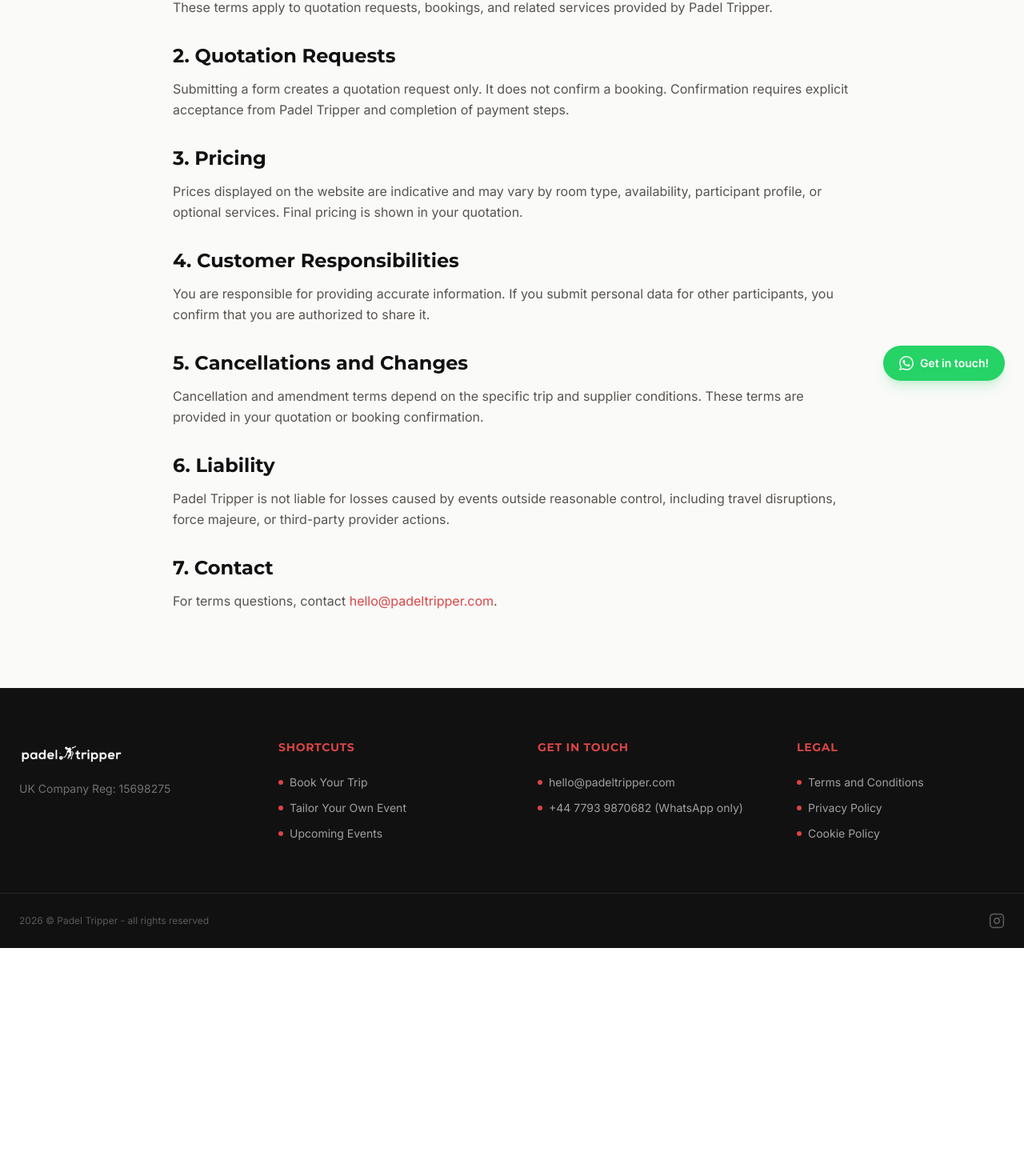
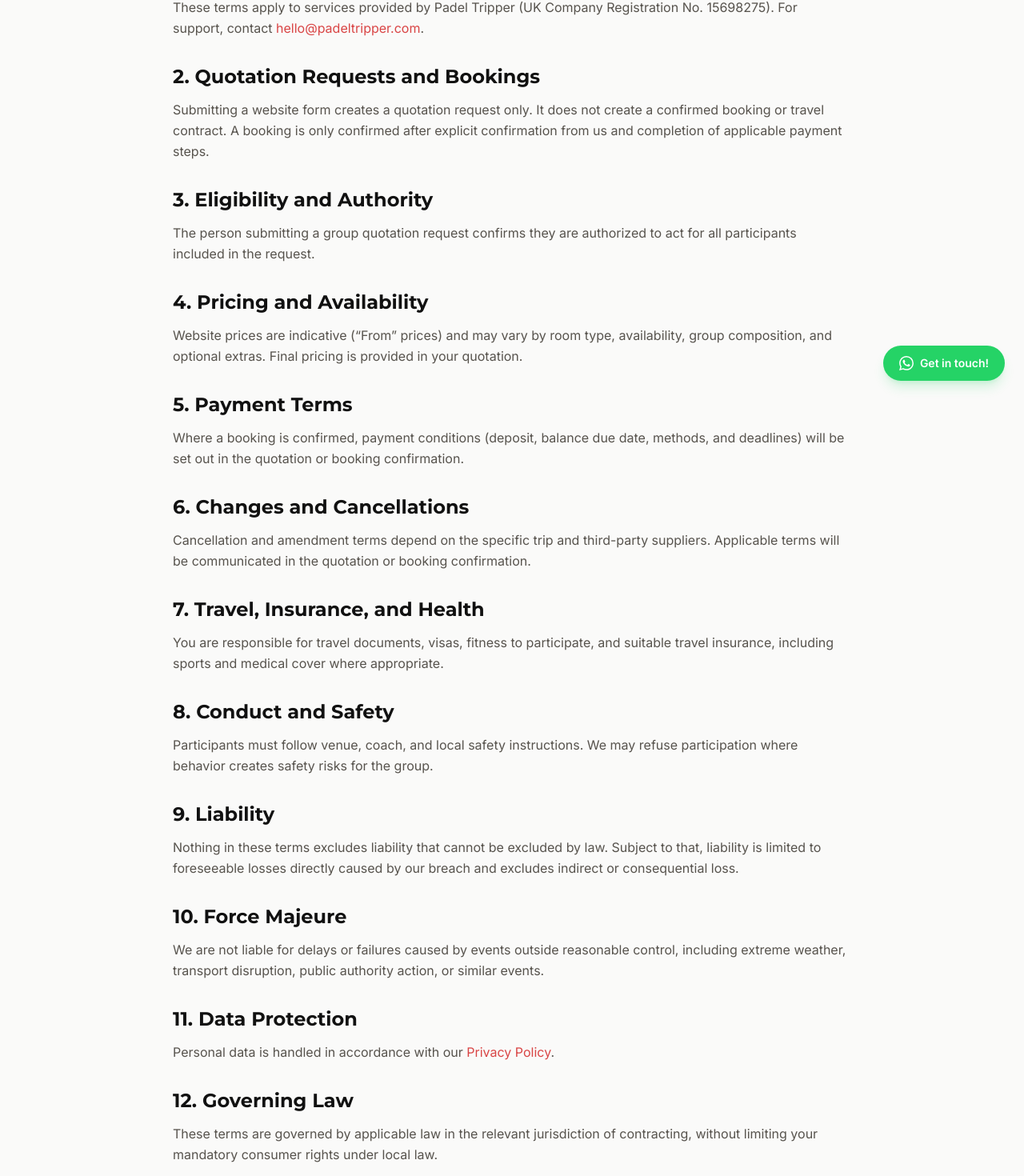
Before and after one commit to ewenrousseauerb5-tech/padeltripper, a Next.js app: page /terms-and-conditions in a window 1280 px wide. Shown: the part 300-1770 px from the top of the page at 80% size. Before the commit the page ends 1485 px from the top, so only its background shows below. Built offline with nearby package versions, Linux system fonts and the light colour scheme.

Commit message:
Expand legal pages with compliance-focused privacy terms and cookie content

```diff
--- a/app/cookie-policy/page.tsx
+++ b/app/cookie-policy/page.tsx
@@ -15,35 +15,61 @@
 
         <div className="space-y-8 text-stone-600 leading-relaxed">
           <section>
-            <h2 className="font-serif text-2xl font-bold text-brand-dark mb-3">1. What Are Cookies</h2>
-            <p>Cookies are small text files placed on your device to help websites function and improve user experience.</p>
-          </section>
-
-          <section>
-            <h2 className="font-serif text-2xl font-bold text-brand-dark mb-3">2. How We Use Cookies</h2>
+            <h2 className="font-serif text-2xl font-bold text-brand-dark mb-3">1. What Cookies Are</h2>
             <p>
-              We use necessary cookies for website operation and may use analytics or performance cookies to understand
-              usage trends and improve the site.
+              Cookies are small text files stored on your device when you visit a website. Similar technologies
+              (local storage, pixels, scripts) may be used for comparable purposes.
             </p>
           </section>
 
           <section>
-            <h2 className="font-serif text-2xl font-bold text-brand-dark mb-3">3. Cookie Categories</h2>
-            <p>Typical categories include strictly necessary, analytics, and functionality cookies.</p>
+            <h2 className="font-serif text-2xl font-bold text-brand-dark mb-3">2. Why We Use Cookies</h2>
+            <p>We use cookies for:</p>
+            <ul className="list-disc pl-6 space-y-1">
+              <li>Strictly necessary website operation and security.</li>
+              <li>Remembering basic preferences where applicable.</li>
+              <li>Analytics/performance measurement (only where consent is required and provided).</li>
+            </ul>
           </section>
 
           <section>
-            <h2 className="font-serif text-2xl font-bold text-brand-dark mb-3">4. Managing Preferences</h2>
+            <h2 className="font-serif text-2xl font-bold text-brand-dark mb-3">3. Cookie Categories</h2>
+            <ul className="list-disc pl-6 space-y-1">
+              <li><strong>Strictly Necessary:</strong> required for core site functions and security.</li>
+              <li><strong>Functional:</strong> help remember user preferences.</li>
+              <li><strong>Analytics:</strong> help us understand website usage and improve services.</li>
+            </ul>
+          </section>
+
+          <section>
+            <h2 className="font-serif text-2xl font-bold text-brand-dark mb-3">4. Third-Party Services</h2>
             <p>
-              You can control cookies through your browser settings and, where available, through our cookie
-              preferences banner.
+              Some cookies or similar technologies may be set by third-party providers we use to run and secure the
+              site. Where required by law, non-essential cookies are only used after consent.
             </p>
           </section>
 
           <section>
-            <h2 className="font-serif text-2xl font-bold text-brand-dark mb-3">5. Contact</h2>
+            <h2 className="font-serif text-2xl font-bold text-brand-dark mb-3">5. Managing Cookie Choices</h2>
             <p>
-              For cookie-related questions, email <a className="text-brand-red hover:underline" href="mailto:hello@padeltripper.com">hello@padeltripper.com</a>.
+              You can manage cookie preferences through our cookie banner/preferences tool (when enabled) and through
+              your browser settings. Disabling strictly necessary cookies may affect website functionality.
+            </p>
+          </section>
+
+          <section>
+            <h2 className="font-serif text-2xl font-bold text-brand-dark mb-3">6. Changes to This Policy</h2>
+            <p>
+              We may update this policy to reflect legal, technical, or operational changes. Updates are posted on this
+              page with a revised “Last updated” date.
+            </p>
+          </section>
+
+          <section>
+            <h2 className="font-serif text-2xl font-bold text-brand-dark mb-3">7. Contact</h2>
+            <p>
+              For cookie questions, contact{' '}
+              <a className="text-brand-red hover:underline" href="mailto:hello@padeltripper.com">hello@padeltripper.com</a>.
             </p>
           </section>
         </div>
--- a/app/privacy-policy/page.tsx
+++ b/app/privacy-policy/page.tsx
@@ -15,59 +15,114 @@
 
         <div className="space-y-8 text-stone-600 leading-relaxed">
           <section>
-            <h2 className="font-serif text-2xl font-bold text-brand-dark mb-3">1. Who We Are</h2>
+            <h2 className="font-serif text-2xl font-bold text-brand-dark mb-3">1. Data Controller</h2>
             <p>
-              Padel Tripper organizes padel travel experiences and processes personal data to handle quotation requests,
-              customer communication, and trip administration.
+              Padel Tripper (UK Company Registration No. 15698275) is the data controller for personal data processed
+              through this website and quotation forms.
+            </p>
+            <p>
+              Contact for privacy matters:{' '}
+              <a className="text-brand-red hover:underline" href="mailto:hello@padeltripper.com">hello@padeltripper.com</a>.
             </p>
           </section>
 
           <section>
-            <h2 className="font-serif text-2xl font-bold text-brand-dark mb-3">2. Data We Collect</h2>
+            <h2 className="font-serif text-2xl font-bold text-brand-dark mb-3">2. Personal Data We Collect</h2>
+            <p>Depending on your interaction with us, we may collect:</p>
+            <ul className="list-disc pl-6 space-y-1">
+              <li>Lead traveler details (name, email, phone).</li>
+              <li>Participant details submitted by the lead traveler (name, email, level, requirements).</li>
+              <li>Trip and accommodation preferences and special requests.</li>
+              <li>Communication and customer support records.</li>
+              <li>Technical and usage data (for security and website operation).</li>
+            </ul>
+          </section>
+
+          <section>
+            <h2 className="font-serif text-2xl font-bold text-brand-dark mb-3">3. How and Why We Use Data</h2>
+            <p>We process personal data to:</p>
+            <ul className="list-disc pl-6 space-y-1">
+              <li>Handle quotation requests and respond to inquiries.</li>
+              <li>Administer potential and confirmed travel arrangements.</li>
+              <li>Communicate important service updates.</li>
+              <li>Maintain website security and prevent abuse.</li>
+              <li>Meet legal, accounting, and regulatory obligations.</li>
+            </ul>
+          </section>
+
+          <section>
+            <h2 className="font-serif text-2xl font-bold text-brand-dark mb-3">4. Legal Bases for Processing</h2>
+            <p>We rely on one or more of the following legal bases under UK GDPR / EU GDPR:</p>
+            <ul className="list-disc pl-6 space-y-1">
+              <li>Pre-contractual steps at your request (for quotations and trip planning).</li>
+              <li>Performance of a contract (where a booking is confirmed).</li>
+              <li>Legitimate interests (service operations, support, fraud prevention).</li>
+              <li>Legal obligation (financial, tax, compliance records).</li>
+              <li>Consent (where required, including certain cookies/communications).</li>
+            </ul>
+          </section>
+
+          <section>
+            <h2 className="font-serif text-2xl font-bold text-brand-dark mb-3">5. Data Shared with Service Providers</h2>
+            <p>We use trusted processors to deliver services, including:</p>
+            <ul className="list-disc pl-6 space-y-1">
+              <li>Cloudflare (hosting and edge infrastructure).</li>
+              <li>Supabase (database infrastructure).</li>
+              <li>Resend (transactional email delivery).</li>
+            </ul>
+            <p>We only share data necessary for the relevant service and under contractual safeguards.</p>
+          </section>
+
+          <section>
+            <h2 className="font-serif text-2xl font-bold text-brand-dark mb-3">6. International Data Transfers</h2>
             <p>
-              We may collect lead booker details (name, email, phone), participant details provided in quotation forms,
-              and communication details needed to respond to your request.
+              Where personal data is transferred outside the UK/EEA, we rely on lawful transfer mechanisms such as
+              adequacy decisions or standard contractual clauses, plus supplementary safeguards where needed.
             </p>
           </section>
 
           <section>
-            <h2 className="font-serif text-2xl font-bold text-brand-dark mb-3">3. How We Use Your Data</h2>
-            <p>We use your data to prepare and manage quotation requests, communicate trip information, and provide customer support.</p>
-          </section>
-
-          <section>
-            <h2 className="font-serif text-2xl font-bold text-brand-dark mb-3">4. Legal Basis</h2>
+            <h2 className="font-serif text-2xl font-bold text-brand-dark mb-3">7. Data Retention</h2>
             <p>
-              We process personal data based on your request for pre-contractual steps, legitimate interests in operating
-              our services, and consent where required.
+              We keep personal data only for as long as necessary for the purposes above, including legal, accounting,
+              and dispute-resolution requirements. Retention periods may vary by data type and legal context.
             </p>
           </section>
 
           <section>
-            <h2 className="font-serif text-2xl font-bold text-brand-dark mb-3">5. Data Sharing</h2>
+            <h2 className="font-serif text-2xl font-bold text-brand-dark mb-3">8. Your Data Protection Rights</h2>
+            <p>You may have the right to request access, rectification, erasure, restriction, objection, and data portability.</p>
             <p>
-              We share data only with service providers necessary to operate our services, including hosting, database,
-              and email infrastructure providers.
+              To exercise your rights, email{' '}
+              <a className="text-brand-red hover:underline" href="mailto:hello@padeltripper.com">hello@padeltripper.com</a>.
+            </p>
+            <p>
+              You also have the right to complain to your local data protection authority. UK users can contact the
+              Information Commissioner&apos;s Office (ICO).
             </p>
           </section>
 
           <section>
-            <h2 className="font-serif text-2xl font-bold text-brand-dark mb-3">6. Retention</h2>
-            <p>We retain personal data only for as long as needed for operational, legal, and accounting purposes.</p>
-          </section>
-
-          <section>
-            <h2 className="font-serif text-2xl font-bold text-brand-dark mb-3">7. Your Rights</h2>
+            <h2 className="font-serif text-2xl font-bold text-brand-dark mb-3">9. Data Submitted for Other Participants</h2>
             <p>
-              Depending on your jurisdiction, you may have rights to access, correct, erase, restrict, or object to
-              processing of your personal data.
+              If you submit personal data for other participants, you must be authorized to do so and must provide them
+              with relevant privacy information.
             </p>
           </section>
 
           <section>
-            <h2 className="font-serif text-2xl font-bold text-brand-dark mb-3">8. Contact</h2>
+            <h2 className="font-serif text-2xl font-bold text-brand-dark mb-3">10. Cookies</h2>
             <p>
-              For privacy requests, contact us at <a className="text-brand-red hover:underline" href="mailto:hello@padeltripper.com">hello@padeltripper.com</a>.
+              We use cookies and similar technologies as described in our{' '}
+              <a className="text-brand-red hover:underline" href="/cookie-policy">Cookie Policy</a>.
+            </p>
+          </section>
+
+          <section>
+            <h2 className="font-serif text-2xl font-bold text-brand-dark mb-3">11. Changes to This Policy</h2>
+            <p>
+              We may update this policy periodically. Material changes will be reflected by updating the “Last updated”
+              date above.
             </p>
           </section>
         </div>
--- a/app/terms-and-conditions/page.tsx
+++ b/app/terms-and-conditions/page.tsx
@@ -15,54 +15,99 @@
 
         <div className="space-y-8 text-stone-600 leading-relaxed">
           <section>
-            <h2 className="font-serif text-2xl font-bold text-brand-dark mb-3">1. Scope</h2>
-            <p>These terms apply to quotation requests, bookings, and related services provided by Padel Tripper.</p>
-          </section>
-
-          <section>
-            <h2 className="font-serif text-2xl font-bold text-brand-dark mb-3">2. Quotation Requests</h2>
+            <h2 className="font-serif text-2xl font-bold text-brand-dark mb-3">1. About Us</h2>
             <p>
-              Submitting a form creates a quotation request only. It does not confirm a booking. Confirmation requires
-              explicit acceptance from Padel Tripper and completion of payment steps.
+              These terms apply to services provided by Padel Tripper (UK Company Registration No. 15698275). For
+              support, contact <a className="text-brand-red hover:underline" href="mailto:hello@padeltripper.com">hello@padeltripper.com</a>.
             </p>
           </section>
 
           <section>
-            <h2 className="font-serif text-2xl font-bold text-brand-dark mb-3">3. Pricing</h2>
+            <h2 className="font-serif text-2xl font-bold text-brand-dark mb-3">2. Quotation Requests and Bookings</h2>
             <p>
-              Prices displayed on the website are indicative and may vary by room type, availability, participant
-              profile, or optional services. Final pricing is shown in your quotation.
+              Submitting a website form creates a quotation request only. It does not create a confirmed booking or
+              travel contract. A booking is only confirmed after explicit confirmation from us and completion of
+              applicable payment steps.
             </p>
           </section>
 
           <section>
-            <h2 className="font-serif text-2xl font-bold text-brand-dark mb-3">4. Customer Responsibilities</h2>
+            <h2 className="font-serif text-2xl font-bold text-brand-dark mb-3">3. Eligibility and Authority</h2>
             <p>
-              You are responsible for providing accurate information. If you submit personal data for other
-              participants, you confirm that you are authorized to share it.
+              The person submitting a group quotation request confirms they are authorized to act for all participants
+              included in the request.
             </p>
           </section>
 
           <section>
-            <h2 className="font-serif text-2xl font-bold text-brand-dark mb-3">5. Cancellations and Changes</h2>
+            <h2 className="font-serif text-2xl font-bold text-brand-dark mb-3">4. Pricing and Availability</h2>
             <p>
-              Cancellation and amendment terms depend on the specific trip and supplier conditions. These terms are
-              provided in your quotation or booking confirmation.
+              Website prices are indicative (“From” prices) and may vary by room type, availability, group composition,
+              and optional extras. Final pricing is provided in your quotation.
             </p>
           </section>
 
           <section>
-            <h2 className="font-serif text-2xl font-bold text-brand-dark mb-3">6. Liability</h2>
+            <h2 className="font-serif text-2xl font-bold text-brand-dark mb-3">5. Payment Terms</h2>
             <p>
-              Padel Tripper is not liable for losses caused by events outside reasonable control, including travel
-              disruptions, force majeure, or third-party provider actions.
+              Where a booking is confirmed, payment conditions (deposit, balance due date, methods, and deadlines) will
+              be set out in the quotation or booking confirmation.
             </p>
           </section>
 
           <section>
-            <h2 className="font-serif text-2xl font-bold text-brand-dark mb-3">7. Contact</h2>
+            <h2 className="font-serif text-2xl font-bold text-brand-dark mb-3">6. Changes and Cancellations</h2>
             <p>
-              For terms questions, contact <a className="text-brand-red hover:underline" href="mailto:hello@padeltripper.com">hello@padeltripper.com</a>.
+              Cancellation and amendment terms depend on the specific trip and third-party suppliers. Applicable terms
+              will be communicated in the quotation or booking confirmation.
+            </p>
+          </section>
+
+          <section>
+            <h2 className="font-serif text-2xl font-bold text-brand-dark mb-3">7. Travel, Insurance, and Health</h2>
+            <p>
+              You are responsible for travel documents, visas, fitness to participate, and suitable travel insurance,
+              including sports and medical cover where appropriate.
+            </p>
+          </section>
+
+          <section>
+            <h2 className="font-serif text-2xl font-bold text-brand-dark mb-3">8. Conduct and Safety</h2>
+            <p>
+              Participants must follow venue, coach, and local safety instructions. We may refuse participation where
+              behavior creates safety risks for the group.
+            </p>
+          </section>
+
+          <section>
+            <h2 className="font-serif text-2xl font-bold text-brand-dark mb-3">9. Liability</h2>
+            <p>
+              Nothing in these terms excludes liability that cannot be excluded by law. Subject to that, liability is
+              limited to foreseeable losses directly caused by our breach and excludes indirect or consequential loss.
+            </p>
+          </section>
+
+          <section>
+            <h2 className="font-serif text-2xl font-bold text-brand-dark mb-3">10. Force Majeure</h2>
+            <p>
+              We are not liable for delays or failures caused by events outside reasonable control, including extreme
+              weather, transport disruption, public authority action, or similar events.
+            </p>
+          </section>
+
+          <section>
+            <h2 className="font-serif text-2xl font-bold text-brand-dark mb-3">11. Data Protection</h2>
+            <p>
+              Personal data is handled in accordance with our{' '}
+              <a className="text-brand-red hover:underline" href="/privacy-policy">Privacy Policy</a>.
+            </p>
+          </section>
+
+          <section>
+            <h2 className="font-serif text-2xl font-bold text-brand-dark mb-3">12. Governing Law</h2>
+            <p>
+              These terms are governed by applicable law in the relevant jurisdiction of contracting, without limiting
+              your mandatory consumer rights under local law.
             </p>
           </section>
         </div>
```
